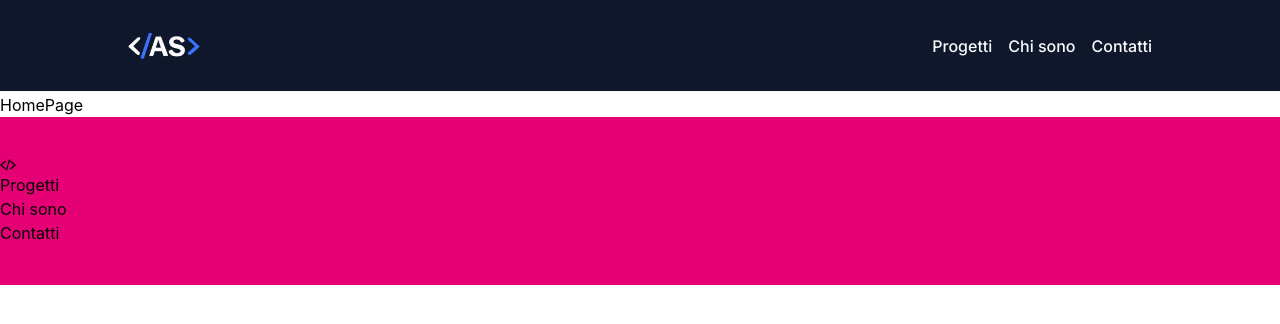
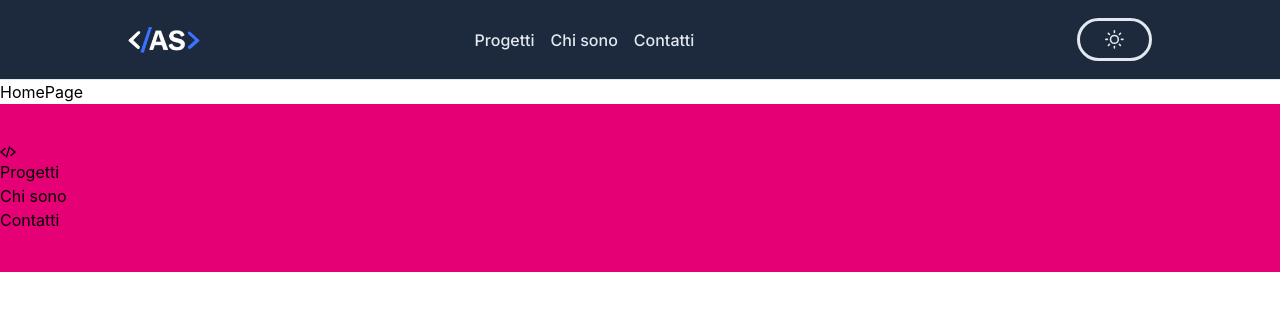
Before and after one commit to santie96/Portfolio, a React (Vite) app: page / in a window 1280 px wide. Shown: the top 324 px of the page. Built offline with nearby package versions, Linux system fonts and the light colour scheme; a web font is replaced by a local one.

Commit message:
fix2/navbar

```diff
--- a/src/components/layout/Navbar.jsx
+++ b/src/components/layout/Navbar.jsx
@@ -1,17 +1,20 @@
 import { HiCode } from "react-icons/hi";
 import { NavLink } from "react-router-dom";
 import logoPortfolio from "../../assets/img/logo-portolio.png";
+import { FiSun } from "react-icons/fi";
+import { FaBars } from "react-icons/fa6";
 
 function Navbar() {
     return (
         <>
-            <section className="bg-bg-primary w-full flex justify-center py-8 border-b-2 border-text-primary">
+            <section className="bg-slate-800 w-full flex justify-center h-20 border-b-1 border-slate-200">
                 <div className="flex items-center justify-between text-center w-4/5">
-                    <div className="flex items-center gap-4">
+                    <div className="flex items-center gap-4 basis-1/4">
                         <img className="w-18" src={logoPortfolio} alt="Logo portfolio" />
                     </div>
-                    <nav>
-                        <ul className="flex gap-4 font-text text-1xl font-medium text-text-primary">
+
+                    <nav className="md:flex hidden items-center  basis-2/4">
+                        <ul className="flex gap-4 font-text text-1xl font-medium text-text-primary text-slate-200">
                             <li>
                                 <NavLink className="" to="/progetti">Progetti</NavLink>
                             </li>
@@ -23,6 +26,39 @@ function Navbar() {
                             </li>
                         </ul>
                     </nav>
+
+                    <nav className="md:hidden flex">
+                        <FaBars  className="text-2xl text-slate-200 cursor-pointer"/>
+
+                        <div className=" flex justify-center bg-slate-700 absolute top-20 h-60 w-60 right-0 rounded-b-2xl">
+                            <ul className="flex flex-col items-center justify-evenly gap-4 font-text text-1xl font-medium text-text-primary text-slate-200 w-full">
+                            <li className="w-full h-full">
+                                <NavLink className="hover:bg-slate-600 w-full h-full flex items-center justify-center" to="/progetti">Progetti</NavLink>
+                            </li>
+                            <li className="w-full h-full">
+                                <NavLink className="hover:bg-slate-600 w-full h-full flex items-center justify-center" to="/about">Chi sono</NavLink>
+                            </li>
+                            <li className="w-full h-full">
+                                <NavLink className="hover:bg-slate-600 w-full h-full flex items-center justify-center" to="/contatti">Contatti</NavLink>
+                            </li>
+                            <li className="w-full h-full">
+                                <button className="hover:bg-slate-600 w-full h-full flex items-center justify-center group text-slate-200 py-2 px-6 cursor-pointer md:flex rounded-b-2xl  flex gap-3">
+
+                        <FiSun className="text-[1.3rem] scale-90 transition-transform duration-300 group-hover:scale-100" />
+                        <span>Dark Mode</span>
+                    </button>
+                            </li>
+                        </ul>
+
+
+                        </div>
+                    </nav>
+
+                    <button className=" group text-slate-200 border-3 border-slate-200 py-2 px-6 rounded-4xl cursor-pointer md:flex hidden">
+
+                        <FiSun className="text-[1.3rem] scale-90 transition-transform duration-300 group-hover:scale-100" />
+
+                    </button>
                 </div>
             </section>
 
--- a/src/css/index.css
+++ b/src/css/index.css
@@ -7,48 +7,4 @@
   --font-title: "Sora", sans-serif;
   --font-text: "Inter", sans-serif;
   --font-code: "JetBrains Mono", monospace;
-
-  /* Palette colori */
-  /* Background */
-  --color-bg-primary: #0F172A;
-  --color-bg-surface: #1E293B;
-
-  /* Border */
-  --color-border: #334155;
-
-  /* Text */
-  --color-text-primary: #F8FAFC;
-  --color-text-secondary: #94A3B8;
-
-  /* Semantic */
-  --color-success: #22C55E;
-  --color-warning: #F59E0B;
-  --color-error: #EF4444;
-
-  /* Brand */
-  --color-accent: #14B8A6;
-  --color-active: #2563EB;
-  --color-hover: #7C3AED;
 }
-
-@utility btn-primary {
-  @apply px-4 py-2 rounded-lg font-medium inline-block transition-colors duration-200;
-
-  background-color: var(--active-color);
-  color: white;
-
-  &:hover {
-    background-color: var(--hover-color);
-  }
-}
-
-@utility btn-secondary {
-  @apply bg-transparent border transition-colors duration-200 px-4 py-2 rounded-lg font-medium inline-block;
-
-  color: var(--active-color);
-  border-color: var(--active-color);
-
-  &:hover {
-    background-color: rgba(37, 99, 235, 0.1);
-  }
-}
```
